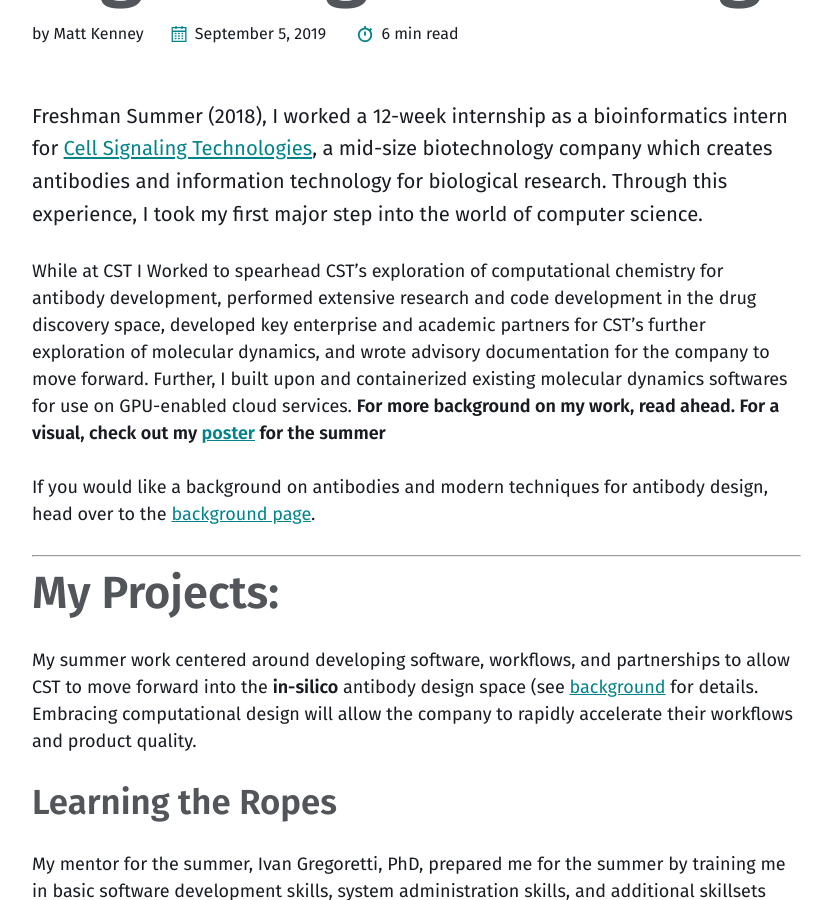
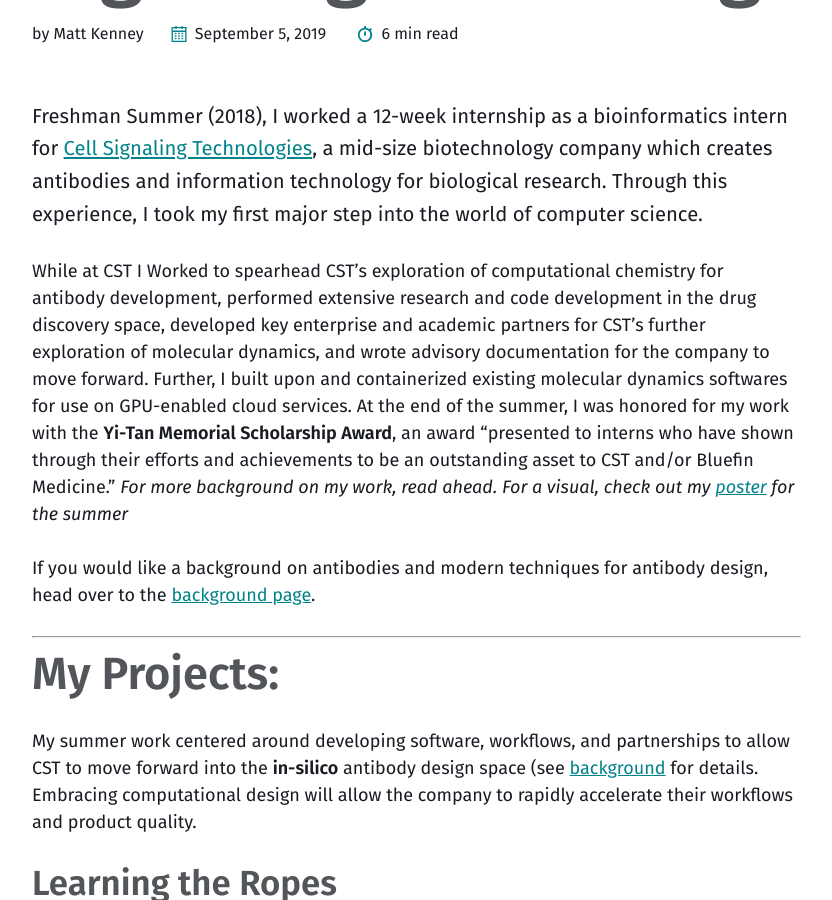
Before and after one commit to kenneym/kenneym.github.io, a Jekyll site: the page built from _experiences/bioinformatics.md, in a window 1280 px wide and 900 px high, scrolled down 778 px. Shown: the whole window, without its empty margins (40-872 px from the left). Built offline with Jekyll 4.4.1, drawn with Linux system fonts in a browser that asks for light colours.

Commit message:
fixing links

```diff
--- a/_experiences/bioinformatics.md
+++ b/_experiences/bioinformatics.md
@@ -6,7 +6,7 @@ image:
 ---
 Freshman Summer (2018), I worked a 12-week internship as a bioinformatics intern for [Cell Signaling Technologies](https://www.cellsignal.com), a mid-size biotechnology company which creates antibodies and information technology for biological research. Through this experience, I took my first major step into the world of computer science.
 
-While at CST I Worked to spearhead CST’s exploration of computational chemistry for antibody development, performed extensive research and code development in the drug discovery space, developed key enterprise and academic partners for CST’s further exploration of molecular dynamics, and wrote advisory documentation for the company to move forward. Further, I built upon and containerized existing molecular dynamics softwares for use on GPU-enabled cloud services. **For more background on my work, read ahead. For a visual, check out my [poster](/assets/pdfs/bioinfo-poster.pdf) for the summer**
+While at CST I Worked to spearhead CST’s exploration of computational chemistry for antibody development, performed extensive research and code development in the drug discovery space, developed key enterprise and academic partners for CST’s further exploration of molecular dynamics, and wrote advisory documentation for the company to move forward. Further, I built upon and containerized existing molecular dynamics softwares for use on GPU-enabled cloud services. At the end of the summer, I was honored for my work with the **Yi-Tan Memorial Scholarship Award**, an award "presented to interns who have shown through their efforts and achievements to be an outstanding asset to CST and/or Bluefin Medicine." *For more background on my work, read ahead. For a visual, check out my [poster](/assets/pdfs/bioinfo-poster.pdf) for the summer*
 
 If you would like a background on antibodies and modern techniques for antibody design, head over to the [background page](/antibody-background).
 
```
Also changed, not shown: _experiences/fpga-rsa.md (+1 -1 lines).
